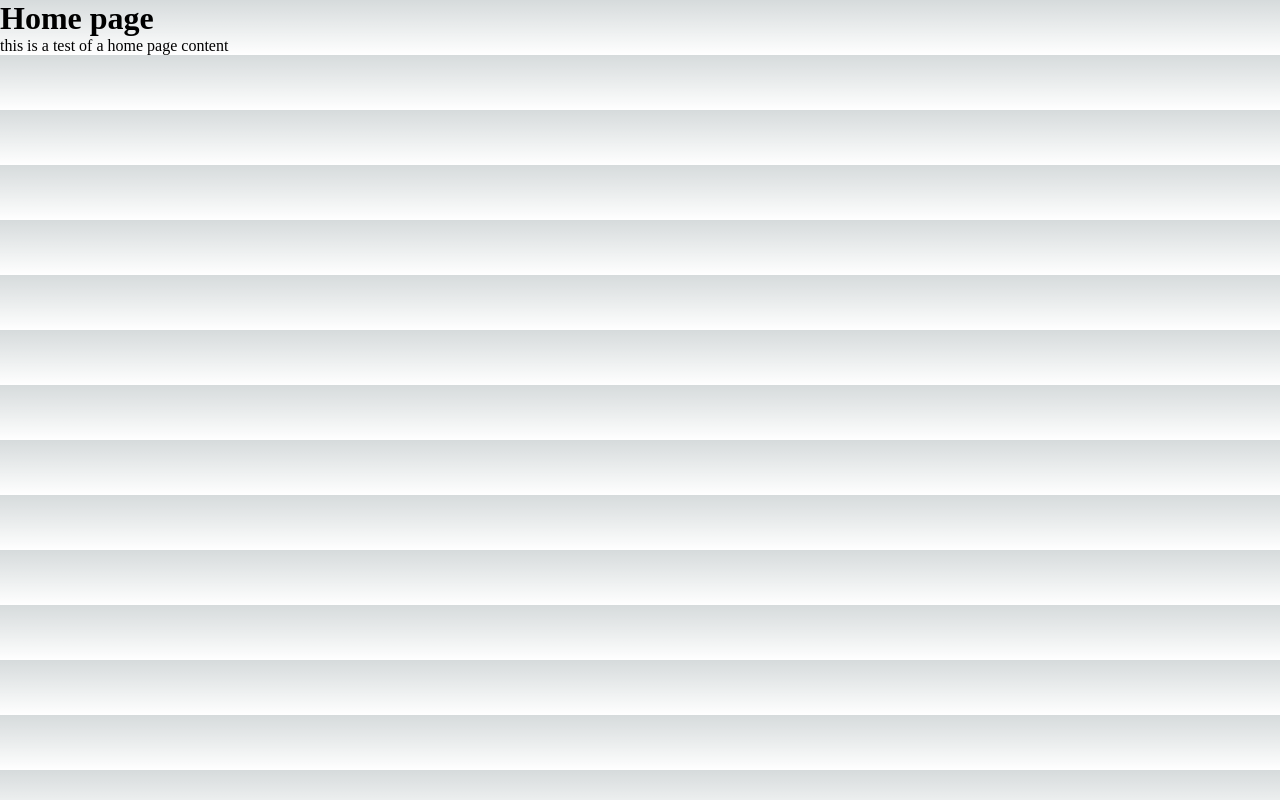
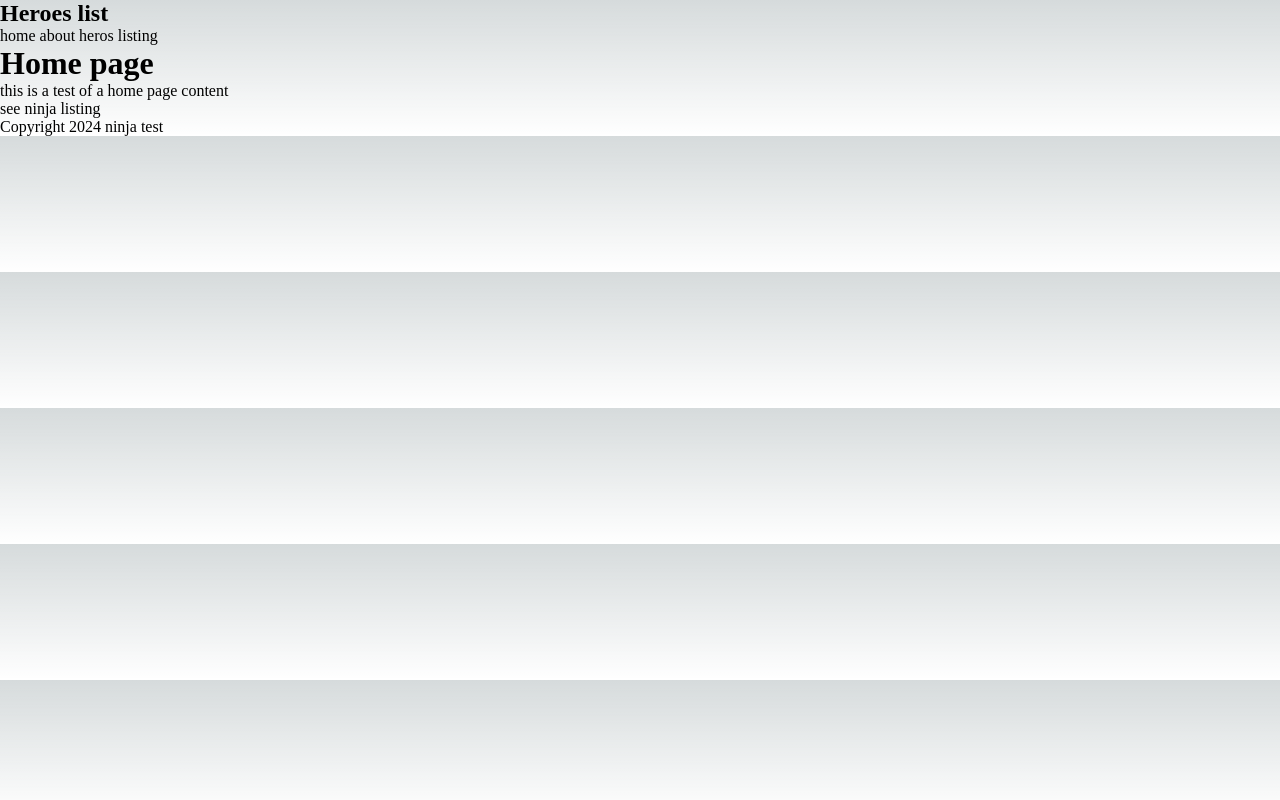
Before and after one commit to JadMcheik/ninjaTest, a Next.js app: page / in a window 1280 px wide. Built offline with nearby package versions, Linux system fonts and the light colour scheme.

Commit message:
a lot of changes while learning

```diff
--- /dev/null
+++ b/comps/Footer.js
@@ -0,0 +1,21 @@
+const Footer = () => {
+    return (
+
+<div>
+
+
+
+
+Copyright 2024 ninja test
+
+
+</div>
+
+
+
+
+
+     );
+}
+
+export default Footer;
--- /dev/null
+++ b/comps/Navbar.js
@@ -0,0 +1,32 @@
+import Link from 'next/link'
+
+
+const Navbar = () => {
+    return (
+
+<nav>
+
+<div className="logo">
+
+<h1>Heroes list</h1>
+
+
+</div>
+<Link href="/"> <a>home</a></Link>
+<Link href="/about"> <a>about</a></Link>
+<Link href="/"> <a>heros listing</a></Link>
+
+
+
+
+
+</nav>
+
+
+
+
+
+     );
+}
+
+export default Navbar;
--- a/pages/index.js
+++ b/pages/index.js
@@ -2,6 +2,10 @@ import Head from "next/head";
 import Image from "next/image";
 import { Inter } from "next/font/google";
 import styles from "@/styles/Home.module.css";
+import Navbar from '../comps/Navbar'
+import Footer from "@/comps/Footer";
+import Link from "next/link";
+
 
 const inter = Inter({ subsets: ["latin"] });
 
@@ -9,9 +13,17 @@ export default function Home() {
   return (
 
 <div>
-
+<Navbar/>
 <h1>Home page</h1>
 <p>this is a test of a home page content</p>
+
+<Link>
+<a>see ninja listing </a>
+
+</Link>
+
+<Footer/>
+
 </div>
 
   );
```
